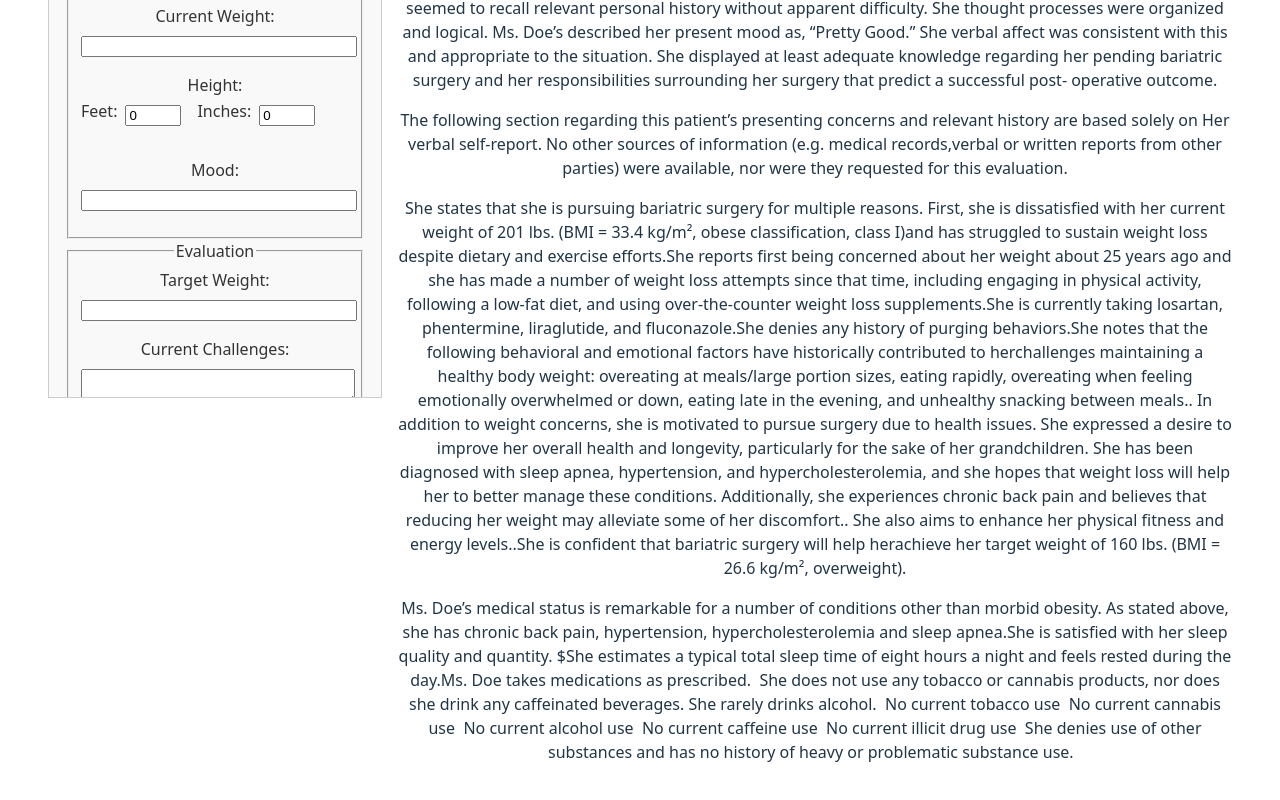
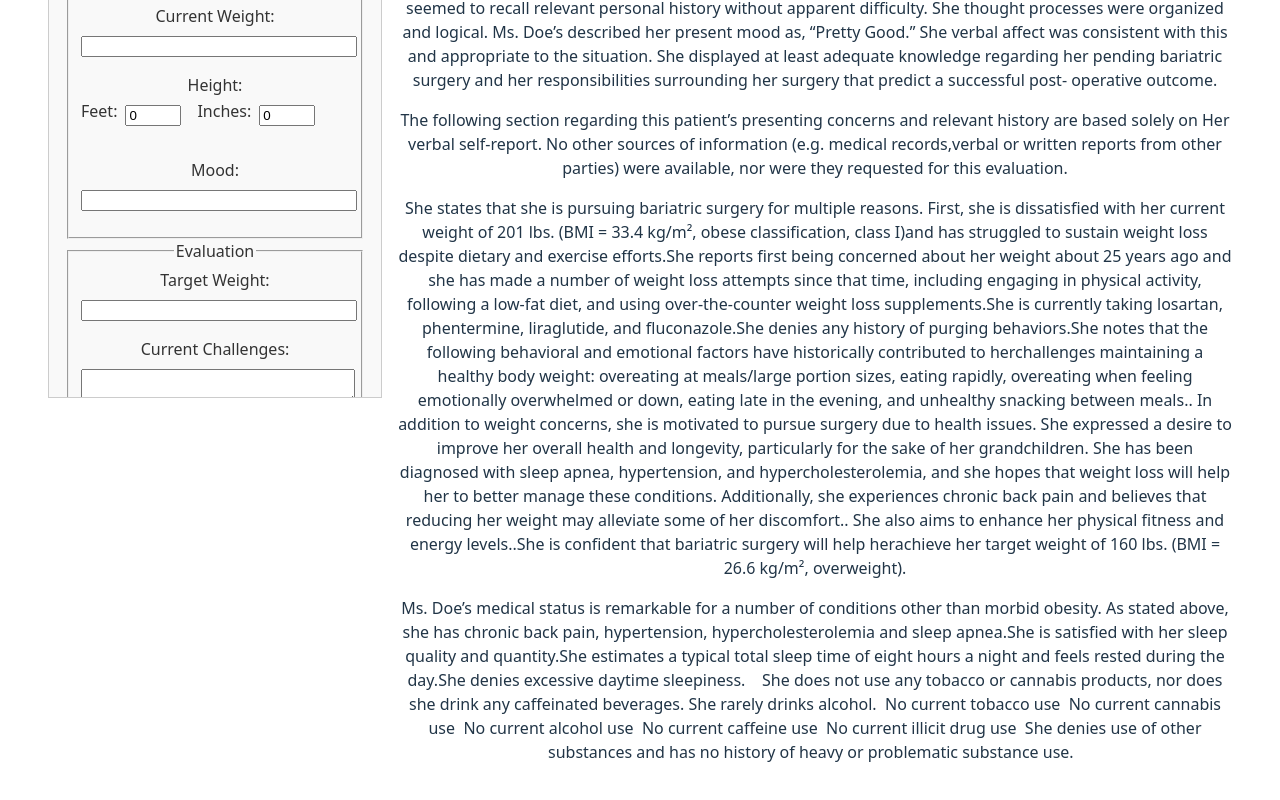
Before and after one commit to mvillaronga/bariatric-reporting, a React (Vite) app: page / in a window 1280 px wide. Shown: the part 484-1284 px from the top of the page. Built offline with nearby package versions, Linux system fonts and the light colour scheme.

Commit message:
Added excessive daytime sleepiness

```diff
--- a/src/App.jsx
+++ b/src/App.jsx
@@ -36,6 +36,7 @@ function App() {
         subjectName: "Mary Doe",
         subjectDOB: "04/08/1981",
         nap: "",  // new initial nap value
+        excessiveDaytimeSleepiness: false,  // new field for checkbox value
     });
 
     const handleUpdate = (data) => {
--- a/src/components/InputPanel/InputPanel.jsx
+++ b/src/components/InputPanel/InputPanel.jsx
@@ -36,12 +36,13 @@ export default function InputPanel({ onUpdate }) {
         cannabisUse: 'No current cannabis use',
         tobaccoUse: 'No current tobacco use',
         nap: '',  // new field for Nap
+        excessiveDaytimeSleepiness: false,  // new field
     };
     const [formData, setFormData] = useState(initialState);
 
     const handleChange = (e) => {
-        const { name, value } = e.target;
-        setFormData({ ...formData, [name]: value });
+        const { name, type, checked, value } = e.target;
+        setFormData({ ...formData, [name]: type === "checkbox" ? checked : value });
     };
 
     const computeAge = (dob) => {
--- a/src/components/InputPanel/MedicalStatusPanel.jsx
+++ b/src/components/InputPanel/MedicalStatusPanel.jsx
@@ -17,6 +17,16 @@ export default function MedicalStatusPanel({ formData, handleChange }) { // upda
             <label>
                 Sleep Status:
                 <input type="text" name="sleepStatus" value={formData.sleepStatus} onChange={handleChange} />
+            </label>
+            {/* Added Excessive Daytime Sleepiness checkbox */}
+            <label>
+                Excessive Daytime Sleepiness:
+                <input
+                  type="checkbox"
+                  name="excessiveDaytimeSleepiness"
+                  checked={formData.excessiveDaytimeSleepiness}
+                  onChange={handleChange}
+                />
             </label>
             {/* Added Nap entry field */}
             <ConditionalTextArea
--- a/src/components/report/MedicalStatus.jsx
+++ b/src/components/report/MedicalStatus.jsx
@@ -15,7 +15,8 @@ export default function MedicalStatus({
     cannabisUse,
     tobaccoUse,
     nap,
-    gender
+    gender,
+    excessiveDaytimeSleepiness  // new prop
 }) {
     const { pronoun, objectPronoun, capitalPronoun } = genderData[gender] || genderData["Female"];
 
@@ -27,9 +28,12 @@ export default function MedicalStatus({
 
             {capitalPronoun} is satisfied with {objectPronoun} sleep quality and quantity.
 
-            ${capitalPronoun} estimates a typical total sleep time of {sleepHours} hours a night and feels {sleepStatus} during the day.
+            {capitalPronoun} estimates a typical total sleep time of {sleepHours} hours a night and feels {sleepStatus} during the day.
 
-            {patientName} takes medications as prescribed.
+            {excessiveDaytimeSleepiness
+                ? `${capitalPronoun} claims excessive daytime sleepiness.`
+                : `${capitalPronoun} denies excessive daytime sleepiness.`}
+            &nbsp;&nbsp;
 
             {nap}&nbsp;&nbsp;
 
@@ -64,4 +68,5 @@ MedicalStatus.propTypes = {
     tobaccoUse: PropTypes.string.isRequired,
     nap: PropTypes.string.isRequired,  // new propType
     gender: PropTypes.string.isRequired,  // new propType
+    excessiveDaytimeSleepiness: PropTypes.bool.isRequired,  // new propType
 };
--- a/src/components/report/Report.jsx
+++ b/src/components/report/Report.jsx
@@ -34,7 +34,8 @@ export default function Report({
     reportDate,
     subjectName,
     subjectDOB,
-    nap   // new prop
+    nap,   // new prop
+    excessiveDaytimeSleepiness  // new prop
 }) {
     return (
         <div className="report-container">
@@ -78,6 +79,7 @@ export default function Report({
                 cannabisUse={cannabisUse}
                 tobaccoUse={tobaccoUse}
                 nap={nap}  // passing the new nap value
+                excessiveDaytimeSleepiness={excessiveDaytimeSleepiness}  // passing the new value
             />
         </div>
     );
@@ -111,4 +113,5 @@ Report.propTypes = {
     subjectName: PropTypes.string.isRequired,
     subjectDOB: PropTypes.string.isRequired,
     nap: PropTypes.string.isRequired,  // new propType
+    excessiveDaytimeSleepiness: PropTypes.bool.isRequired  // new propType
 };
```
